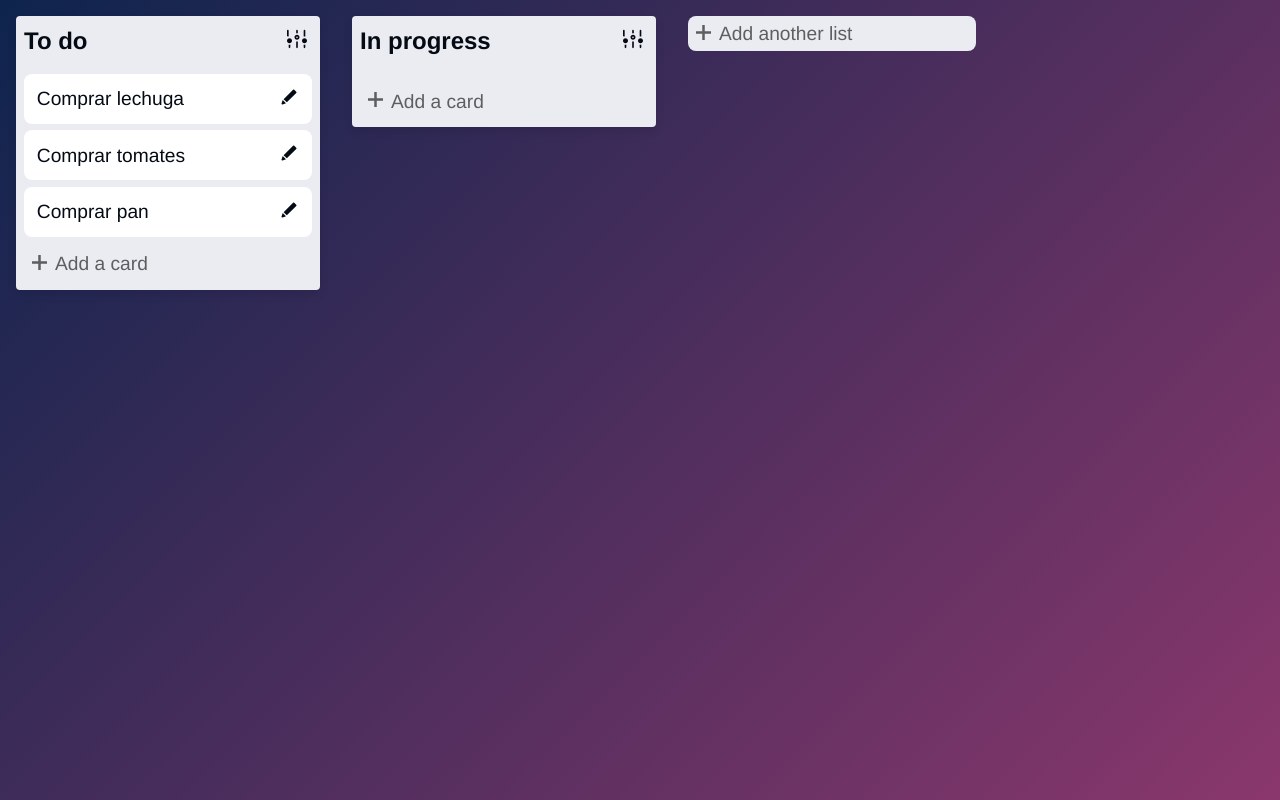
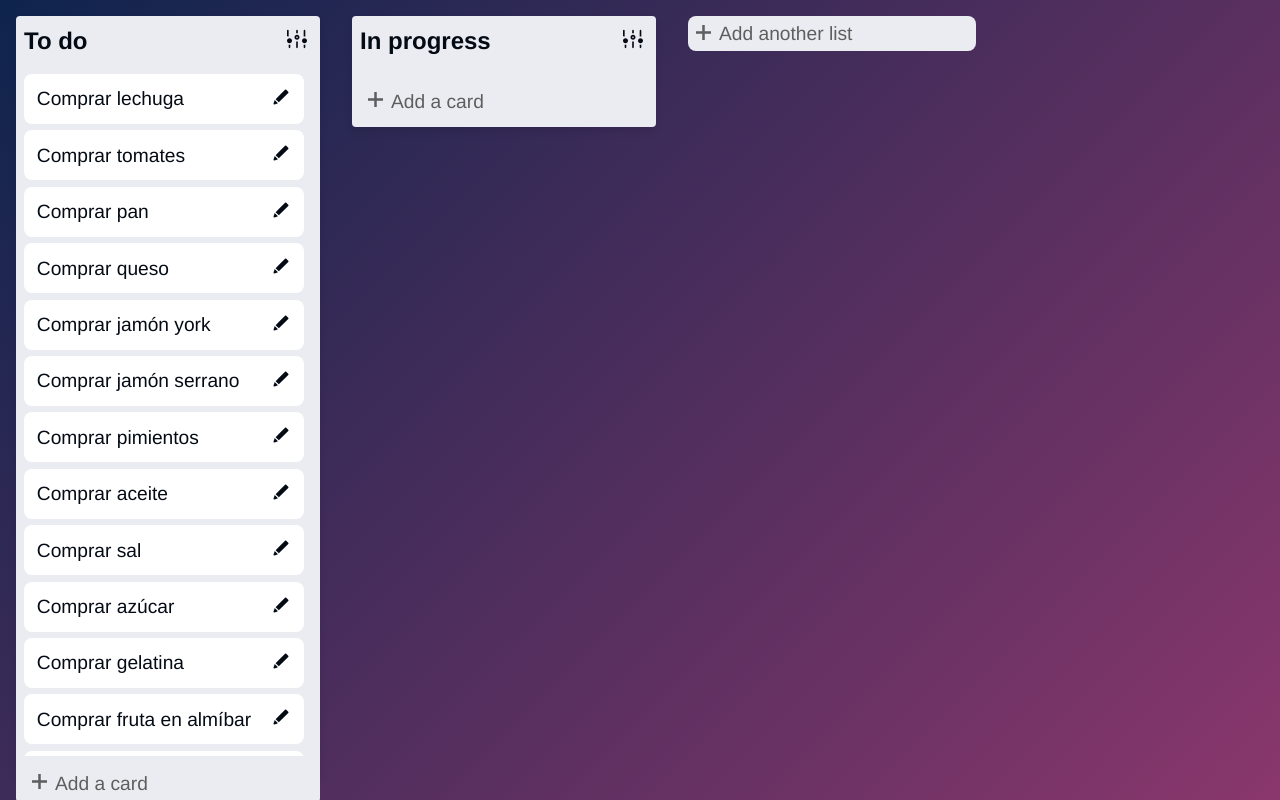
Before and after one commit to ElenaExposito/Trello-clone, a React (Vite) app: page / in a window 1280 px wide. Built offline with nearby package versions, Linux system fonts and the light colour scheme.

Commit message:
Add scroll styles'

```diff
--- a/src/App.css
+++ b/src/App.css
@@ -1,8 +1,8 @@
 :root {
   --grey-color: #eaecf1;
-    --text-color: #050B15;
-    --text-shadow: #5D5E5F;
-    --icon-hover: #D9D9D9;
+  --text-color: #050b15;
+  --text-shadow: #5d5e5f;
+  --icon-hover: #d9d9d9;
   --background-white: #ffffff;
   --background-blue: #579dff;
   --background-blue-hover: #85b8ff;
--- a/src/components/TrelloList/TrelloList.css
+++ b/src/components/TrelloList/TrelloList.css
@@ -1,25 +1,38 @@
+.card-wrapper {
+  width: 19rem;
+  height: 100%;
+  max-height: 95vh;
+  box-shadow: 0px 4px 8px rgba(0, 0, 0, 0.1);
+}
+
 .card {
+  border-radius: 0.25rem;
   background-color: var(--grey-color);
-    width: 19rem;
   padding: 0.5rem;
-    border-radius: 0.25rem;
-    box-shadow: 0px 4px 8px rgba(0, 0, 0, 0.1);
   display: flex;
   flex-direction: column;
   gap: 1rem;
-    height: 100%;
-    max-height: 95vh;
 }
 
 .cards {
   display: flex;
   flex-direction: column;
   gap: 0.6rem;
+  max-height: 90vh;
+  overflow-y: auto;
+  overflow-x: hidden;
 }
 
 .trellocard-cards {
   display: flex;
   flex-direction: column;
   gap: 0.4rem;
+  width: 100%;
+  max-height: 97%;
   overflow-y: auto;
+  scrollbar-width: thin;
 }
+
+.has-scroll {
+  padding-right: 0.5rem;
+}
--- a/src/components/TrelloList/TrelloList.jsx
+++ b/src/components/TrelloList/TrelloList.jsx
@@ -1,3 +1,4 @@
+import { useEffect, useRef } from 'react'
 import PropTypes from 'prop-types'
 import AddCardOrList from './components/AddCardOrList/AddCardOrList'
 import ListTitle from './components/ListTitle/ListTitle'
@@ -6,7 +7,34 @@ import './TrelloList.css'
 import { Draggable, Droppable } from 'react-beautiful-dnd'
 
 const TrelloList = ({ list, index: listIndex }) => {
+  const trellocardCardsRef = useRef(null)
+
+  useEffect(() => {
+    const checkScroll = () => {
+      const hasScroll =
+        trellocardCardsRef.current.scrollHeight >
+        trellocardCardsRef.current.clientHeight
+      if (hasScroll) {
+        trellocardCardsRef.current.classList.add('has-scroll')
+      } else {
+        trellocardCardsRef.current.classList.remove('has-scroll')
+      }
+    }
+
+    // Verifica el desplazamiento al cargar la página o al renderizar el componente
+    checkScroll()
+
+    // Agrega un listener para manejar el cambio en el desplazamiento
+    trellocardCardsRef.current.addEventListener('scroll', checkScroll)
+
+    // Limpia el listener al desmontar el componente
+    return () => {
+      trellocardCardsRef.current.removeEventListener('scroll', checkScroll)
+    }
+  }, [])
+
   return (
+    <div className="card-wrapper">
       <Draggable draggableId={list.id} index={listIndex}>
         {(provided) => (
           <div
@@ -23,7 +51,7 @@ const TrelloList = ({ list, index: listIndex }) => {
                   ref={dropProvided.innerRef}
                   {...dropProvided.droppableProps}
                 >
-                <div className="trellocard-cards">
+                  <div className="trellocard-cards" ref={trellocardCardsRef}>
                     {list.cards.map((card, index) => (
                       <TrelloCard card={card} key={card.id} index={index} />
                     ))}
@@ -35,6 +63,7 @@ const TrelloList = ({ list, index: listIndex }) => {
           </div>
         )}
       </Draggable>
+    </div>
   )
 }
 
--- a/src/components/TrelloList/components/TrelloCard/TrelloCard.css
+++ b/src/components/TrelloList/components/TrelloCard/TrelloCard.css
@@ -5,6 +5,7 @@
   background-color: var(--background-white);
   border-radius: 0.5rem;
   padding: 0.5rem 0.5rem 0.5rem 0.8rem;
+  width: 100%;
 }
 
 .card-title:hover {
--- a/src/components/TrelloList/mockdata.js
+++ b/src/components/TrelloList/mockdata.js
@@ -1,28 +1,94 @@
 const mockData = {
-    lists: {
-        "01list": {
-            id: "01list",
-            title: "To do",
-            cards: [{
-                id: "01card",
-                title: "Comprar lechuga"
-            }, {
-                id: "02card",
-                title: "Comprar tomates"
-                },
-                {
-                    id: "03card",
-                    title: "Comprar pan"
-                },
-            ]
+  lists: {
+    '01list': {
+      id: '01list',
+      title: 'To do',
+      cards: [
+        {
+          id: '01card',
+          title: 'Comprar lechuga',
         },
-        "02list" : {
-            id: "02list",
-            title: "In progress",
-            cards:[]
-        }
+        {
+          id: '02card',
+          title: 'Comprar tomates',
+        },
+        {
+          id: '04card',
+          title: 'Comprar pan',
+        },
+        {
+          id: '05card',
+          title: 'Comprar queso',
+        },
+        {
+          id: '06card',
+          title: 'Comprar jamón york',
+        },
+        {
+          id: '07card',
+          title: 'Comprar jamón serrano',
+        },
+        {
+          id: '08card',
+          title: 'Comprar pimientos',
+        },
+        {
+          id: '09card',
+          title: 'Comprar aceite',
+        },
+        {
+          id: '10card',
+          title: 'Comprar sal',
+        },
+        {
+          id: '11card',
+          title: 'Comprar azúcar',
+        },
+        {
+          id: '12card',
+          title: 'Comprar gelatina',
+        },
+        {
+          id: '13card',
+          title: 'Comprar fruta en almíbar',
+        },
+        {
+          id: '14card',
+          title: 'Comprar spray anti insectos',
+        },
+        {
+          id: '15card',
+          title: 'Comprar dulces',
+        },
+        {
+          id: '16card',
+          title: 'Comprar botella de agua',
+        },
+        {
+          id: '17card',
+          title: 'Comprar empanada de atún',
+        },
+        {
+          id: '18card',
+          title: 'Comprar empanada boloñesa',
+        },
+        {
+          id: '19card',
+          title: 'Comprar empanada de verduras',
+        },
+        {
+          id: '20card',
+          title: 'Comprar tortilla de patatas',
+        },
+      ],
     },
-    listIds: ["01list", "02list"]
+    '02list': {
+      id: '02list',
+      title: 'In progress',
+      cards: [],
+    },
+  },
+  listIds: ['01list', '02list'],
 }
 
 export default mockData
```
Lines whose indentation alone changed are shown as unchanged.
